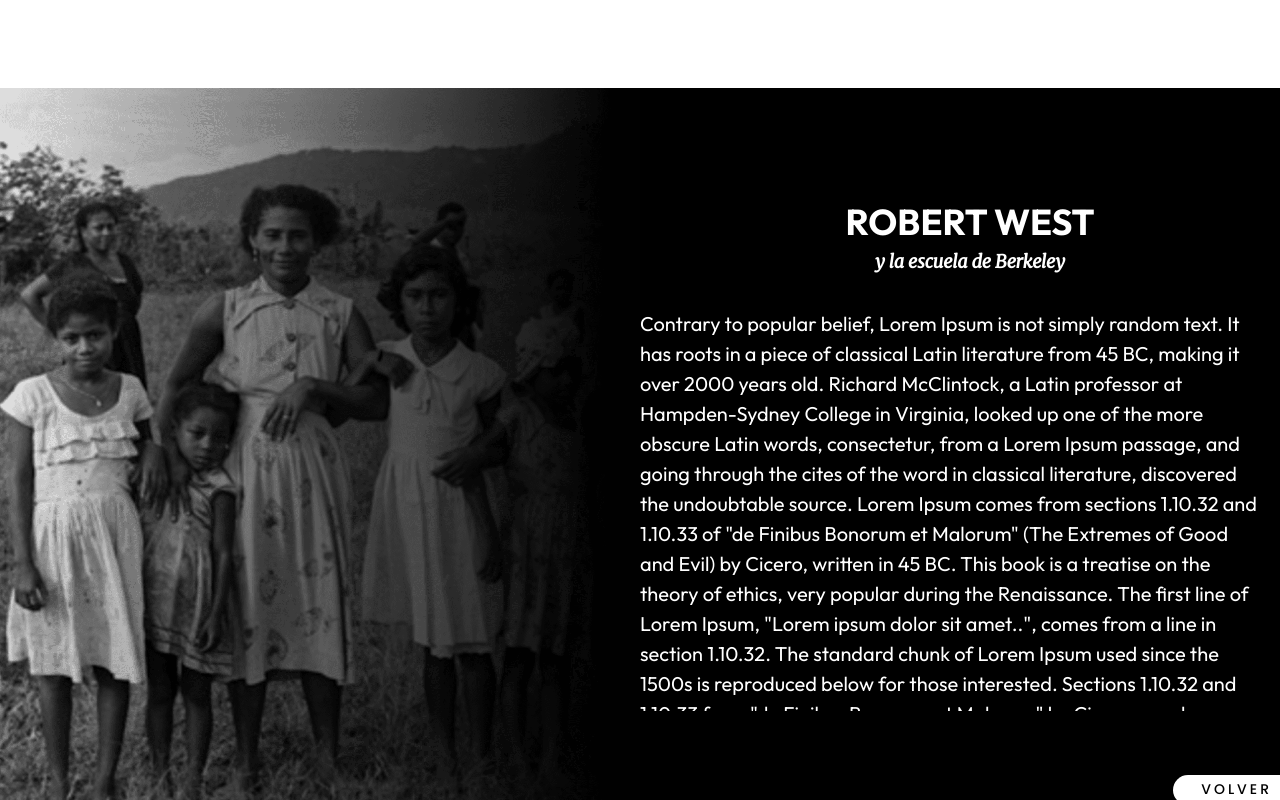
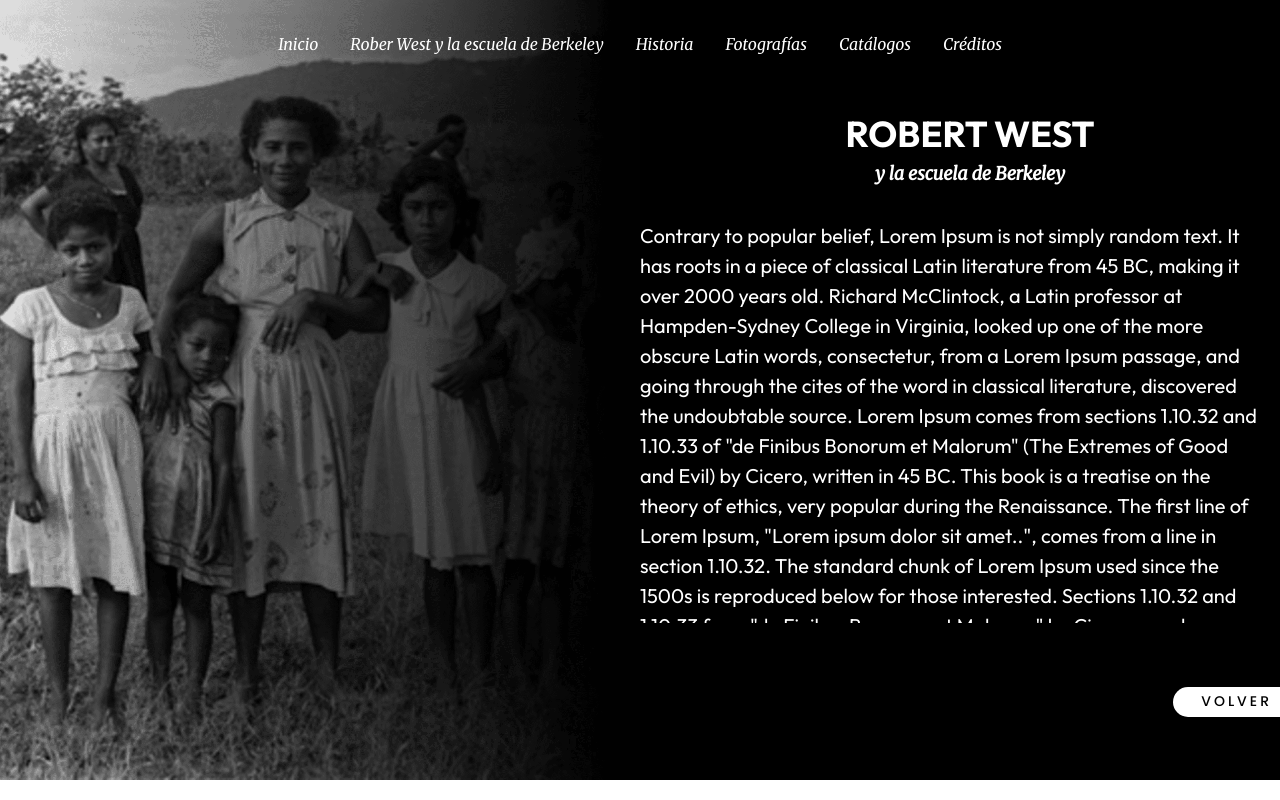
Before and after one commit to DuvanProgrammer/robert-west, a Next.js app: page /escuela in a window 1280 px wide. Shown: the top 800 px of the page. Built offline with nearby package versions, Linux system fonts and the light colour scheme.

Commit message:
solucion header

```diff
--- a/components/Header.jsx
+++ b/components/Header.jsx
@@ -4,7 +4,13 @@ import styles from "../styles/Header.module.css";
 import { useEffect } from "react";
 import stickyHeader from "../modules/HeaderSticky";
 
-export default function header({dark,fixed}) {
+export default function header({dark, fixed}) {
+
+  let modeFixed = ""
+  if(fixed){
+    modeFixed = styles.rwHeaderFixedTop
+  }
+
 
   let modeClass = ""
   if(dark){
@@ -16,7 +22,7 @@ export default function header({dark,fixed}) {
   })
 
   return (
-    <header id="rw-header-p" className={`${modeClass} ${styles.rwHeader}`}>
+    <header id="rw-header-p" className={`${modeClass} ${styles.rwHeader} ${modeFixed}`}>
       <nav className={`w-100 ${styles.rwHeaderCont}`}>
         <ul className={`nav justify-content-center ${styles.rwHeaderContItemsUl}`}>
           <li className={`nav-item ${styles.rwHeaderContItems}`}>
--- a/pages/escuela.jsx
+++ b/pages/escuela.jsx
@@ -7,7 +7,7 @@ import Footer from "../components/Footer";
 export default function escuela() {
     return (
         <div>
-            <Header dark={true}
+            <Header dark={true} fixed={true}
             />
             <div>
                 <SubheaderBlack
--- a/styles/Header.module.css
+++ b/styles/Header.module.css
@@ -33,3 +33,11 @@
     font-weight: bold;
     text-decoration: underline;
 }
+
+.rwHeaderFixedTop{
+    position: fixed;
+    width: 100%;
+    z-index: 2;
+    top: 0;
+    left: 0;
+}
--- a/styles/globals.css
+++ b/styles/globals.css
@@ -36,8 +36,12 @@ p, span {
   -webkit-box-shadow: 0px 0px 10px 1px rgba(106,106,106,0.2);
   box-shadow: 0px 0px 10px 1px rgba(106,106,106,0.2);
   animation: stickyHeaderEffect .5s ease-in-out;
+  background-color: white !important;
 }
 
+.rwHeaderFixed a{
+  color: black !important;
+}
 
 @keyframes stickyHeaderEffect {
     from {
```
